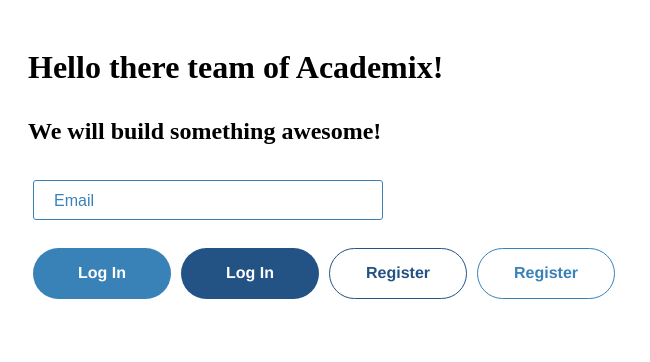
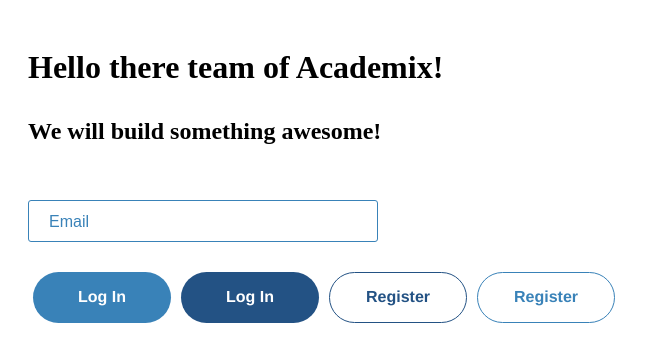
Before and after one commit to lionking0105/academix-learning-system-frontend, a React (Vite) app: page / in a window 1280 px wide. Shown: the top 362 px of the page, without its empty margins (0-650 px from the left). Built offline with nearby package versions, Linux system fonts and the light colour scheme.

Commit message:
Improve input component

```diff
--- a/src/App.tsx
+++ b/src/App.tsx
@@ -8,7 +8,7 @@
     <Fragment>
       <h1>Hello there team of Academix!</h1>
       <h2>We will build something awesome!</h2>
-      <Input classes={["idk", "idk"]} type="text" placeholder={"Email"} />
+      <Input variant='defaul' placeholder="Email"/>
       <br />
       <Button variant='login2'>Log In</Button>
       <Button variant='login'>Log In</Button>
--- a/src/components/UI/Input/Input.scss
+++ b/src/components/UI/Input/Input.scss
@@ -1,20 +1,26 @@
 .input {
   border-radius: 3px;
-    border: 1px solid #3982B8;
-    background: #FFF;
   width: 100px;
   width: 350px;
   height: 40px;
   outline: none;
   font-size: 20px;
-    padding-left: 20px;
+  padding: 20px;
+  margin: 30px 5px;
 }
 
 .input::placeholder {
-    color: #3982B8;
+  color: #3982b8;
   font-size: 20px;
   font-size: 16px;
   font-style: normal;
   font-weight: 400;
   line-height: normal;
 }
+
+.default {
+  background-color: #ffffff;
+  border: 1px solid;
+  border-color: #3982b8;
+  color: #3982b8;
+}
--- a/src/components/UI/Input/Input.tsx
+++ b/src/components/UI/Input/Input.tsx
@@ -1,46 +1,25 @@
+import { InputHTMLAttributes, FC } from "react";
 import "./Input.scss";
-interface InputProps {
-  classes: string[];
-  type: string;
-  required?: boolean;
-  placeholder: string;
-  options?: string[];
-}
+import { VariantProps, cva } from "class-variance-authority";
+import { cn } from "../../../utils/cn";
+interface Input
+  extends InputHTMLAttributes<HTMLInputElement>,
+    VariantProps<typeof inputVariants> {}
 
-const Input = ({
-  classes,
-  type,
-  required,
-  placeholder,
-  options,
-}: InputProps) => {
-  if (type === "select" && options && options.length > 0) {
-    return (
-      <div className={`${classes.join(" ")} input`}>
-        <div className="rectangle-wrapper">
-          <select required={required} placeholder={placeholder}>
-            {options.map((option) => (
-              <option key={option} value={option}>
-                {option}
-              </option>
-            ))}
-          </select>
-        </div>
-      </div>
-    );
-  }
+const inputVariants = cva("input", {
+  variants: {
+    variant: {
+      defaul: "default",
+    },
+  },
+  defaultVariants: {
+    variant: "defaul",
+  },
+});
 
+const Input: FC<Input> = ({ className, variant, ...props }) => {
   return (
-    <div className={classes.join(" ")}>
-      <div className="rectangle-wrapper">
-        <input
-          className="input"
-          type={type}
-          required={required}
-          placeholder={placeholder}
-        />
-      </div>
-    </div>
+    <input {...props} className={cn(inputVariants({ variant, className }))} />
   );
 };
 
```
Also changed, not shown: src/components/UI/Button/Button.tsx (+7 -8 lines). Lines whose indentation alone changed are shown as unchanged.
